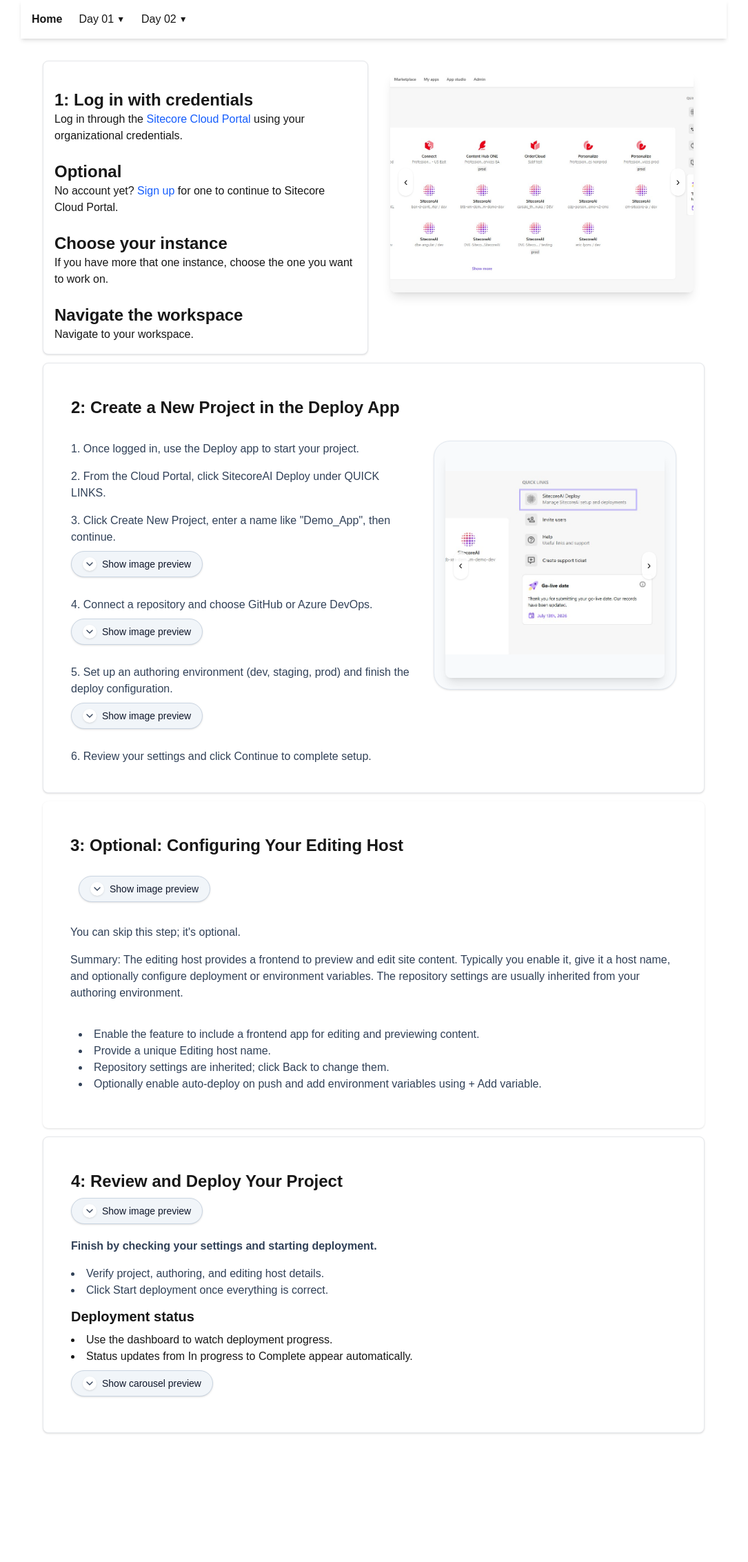
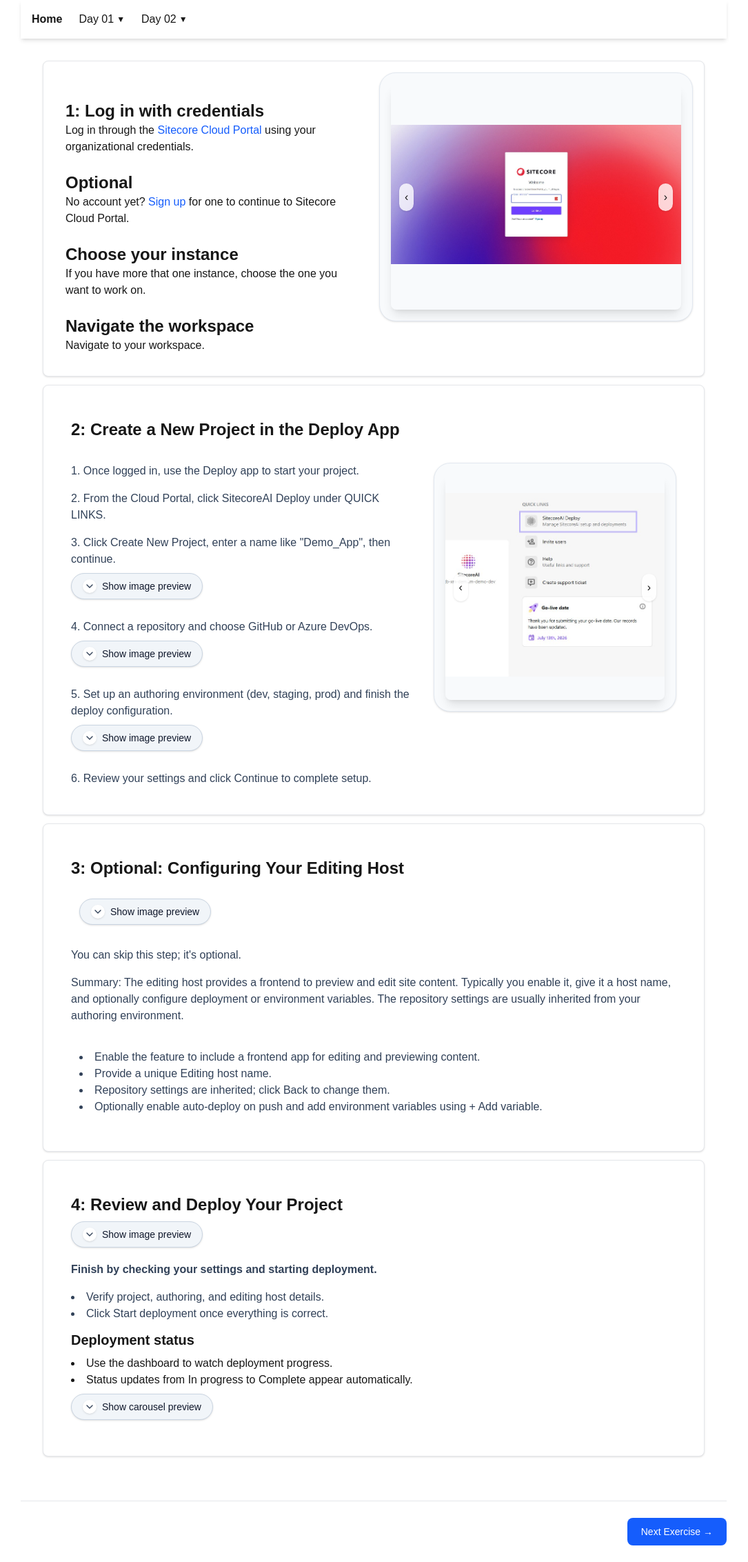
Before and after one commit to thanukaSitecore/sitecoreai-guideline, a Next.js app: page /login in a window 1280 px wide. Shown: the whole page at 69% size, without its empty margins (98-1183 px from the left). Before the commit the page ends 2110 px from the top, so only its background shows below. Built offline with nearby package versions, Linux system fonts and the light colour scheme.

Commit message:
Add ExerciseNav component and integrate into layout; refactor LoginPage for carousel

```diff
--- a/app/layout.tsx
+++ b/app/layout.tsx
@@ -2,6 +2,7 @@
 import { Geist, Geist_Mono } from "next/font/google";
 import "./globals.css";
 import Navbar from "@/components/Navbar";
+import ExerciseNav from "@/components/ExerciseNav";
 
 const geistSans = Geist({
   variable: "--font-geist-sans",
@@ -31,6 +32,7 @@
       <body className="min-h-full flex flex-col mx-32">
         <Navbar />
         {children}
+        <ExerciseNav />
       </body>
     </html>
   );
--- a/app/login/page.tsx
+++ b/app/login/page.tsx
@@ -1,10 +1,8 @@
 "use client";
-import Image from "next/image";
-import { useEffect, useState } from "react";
 import CreateNewProject from "@/components/createNewProject";
 import ConfigurEditingHost from "@/components/ConfigurEditingHost";
 import ReviewAndDeploy from "@/components/reviewAndDeploy";
-
+import ImgCarousel from "@/components/imgCarousel";
 
 const slides = [
   { src: "/Media/loginscreen.jpg", alt: "Login screen" },
@@ -12,25 +10,11 @@
 ];
 
 export default function LoginPage() {
-  const [activeIndex, setActiveIndex] = useState(0);
-
-  useEffect(() => {
-    const timer = window.setInterval(() => {
-      setActiveIndex((current) => (current + 1) % slides.length);
-    }, 3000);
-
-    return () => window.clearInterval(timer);
-  }, []);
-
-  const scrollPrev = () =>
-    setActiveIndex((current) => (current - 1 + slides.length) % slides.length);
-  const scrollNext = () =>
-    setActiveIndex((current) => (current + 1) % slides.length);
 
   return (
     <main style={{ padding: "2rem" }}>
-      <div className="grid grid-cols-1 md:grid-cols-2 gap-4">
-        <div className="p-4 rounded-lg border border-gray-200 bg-white shadow-sm">
+      <div className="grid rounded-lg grid-cols-1 md:grid-cols-2 gap-4 border border-gray-200 bg-white shadow-sm p-4">
+        <div className="p-4  ">
           <div className="mt-6">
             <span className="text-2xl font-bold">
               1: Log in with credentials
@@ -91,49 +75,9 @@
           </div>
         </div>
 
-        <div className="p-4 w-full max-w-lg mx-auto">
-          <div className="relative">
-            <div className="overflow-hidden rounded-lg shadow-lg">
-              <div
-                className="flex transition-transform duration-700 ease-in-out"
-                style={{
-                  transform: `translateX(-${activeIndex * 100}%)`,
-                  willChange: "transform",
-                }}
-              >
-                {slides.map((slide) => (
-                  <div key={slide.alt} className="min-w-full flex-shrink-0">
-                    <div className="relative h-80 w-full">
-                      <Image
-                        src={slide.src}
-                        alt={slide.alt}
-                        fill
-                        sizes="(max-width: 768px) 100vw, 50vw"
-                        priority={slide.alt === "Login screen"}
-                        className="object-cover"
-                      />
-                    </div>
-                  </div>
-                ))}
-              </div>
-            </div>
-
-            <button
-              type="button"
-              onClick={scrollPrev}
-              className="absolute left-3 top-1/2 -translate-y-1/2 rounded-full bg-white/80 p-2 shadow hover:bg-white"
-              aria-label="Previous slide"
-            >
-              ‹
-            </button>
-            <button
-              type="button"
-              onClick={scrollNext}
-              className="absolute right-3 top-1/2 -translate-y-1/2 rounded-full bg-white/80 p-2 shadow hover:bg-white"
-              aria-label="Next slide"
-            >
-              ›
-            </button>
+        <div className="w-full lg:sticky lg:top-10">
+          <div className="rounded-3xl border border-slate-200 bg-slate-50 p-4 shadow-sm">
+            <ImgCarousel slides={slides} />
           </div>
         </div>
       </div>
--- a/components/ConfigurEditingHost.tsx
+++ b/components/ConfigurEditingHost.tsx
@@ -5,7 +5,7 @@
 export default function ConfigurEditingHost() {
   return (
     <div className="mt-3">
-      <div className="p-10 rounded-lg bg-white shadow-sm">
+      <div className="p-10 rounded-lg border border-gray-200 bg-white shadow-sm">
         <div className="mt-2">
           <span className="text-2xl font-bold">
             3: Optional: Configuring Your Editing Host
--- /dev/null
+++ b/components/ExerciseNav.tsx
@@ -0,0 +1,52 @@
+"use client";
+import Link from "next/link";
+import { usePathname } from "next/navigation";
+
+const lessonRoutes = [
+  "/login",
+  "/createTemplate",
+  "/manualtemplate",
+  "/Day2/DataSource",
+  "/Day2/PageBuild",
+  "/Day2/Forms",
+  "/Day2/Workflow",
+  "/Day2/GraphQL",
+];
+
+export default function ExerciseNav() {
+  const pathname = usePathname();
+  const currentIndex = lessonRoutes.indexOf(pathname);
+
+  if (currentIndex === -1) return null;
+
+  const prevRoute = currentIndex > 0 ? lessonRoutes[currentIndex - 1] : null;
+  const nextRoute =
+    currentIndex < lessonRoutes.length - 1
+      ? lessonRoutes[currentIndex + 1]
+      : null;
+
+  return (
+    <div className="flex justify-between mt-8 mb-6 border-t border-gray-200 pt-6">
+      {prevRoute ? (
+        <Link
+          href={prevRoute}
+          className="inline-flex items-center gap-2 rounded-lg bg-slate-100 px-5 py-2.5 text-sm font-medium text-slate-700 hover:bg-slate-200"
+        >
+          ← Previous Exercise
+        </Link>
+      ) : (
+        <span />
+      )}
+      {nextRoute ? (
+        <Link
+          href={nextRoute}
+          className="inline-flex items-center gap-2 rounded-lg bg-blue-600 px-5 py-2.5 text-sm font-medium text-white hover:bg-blue-700"
+        >
+          Next Exercise →
+        </Link>
+      ) : (
+        <span />
+      )}
+    </div>
+  );
+}
--- a/components/Navbar.tsx
+++ b/components/Navbar.tsx
@@ -1,6 +1,8 @@
+"use client";
 import Link from "next/link";
 
 export default function Navbar() {
+
   return (
     <nav className="bg-white shadow-md p-4">
       <div className="flex gap-6 items-center">
```
